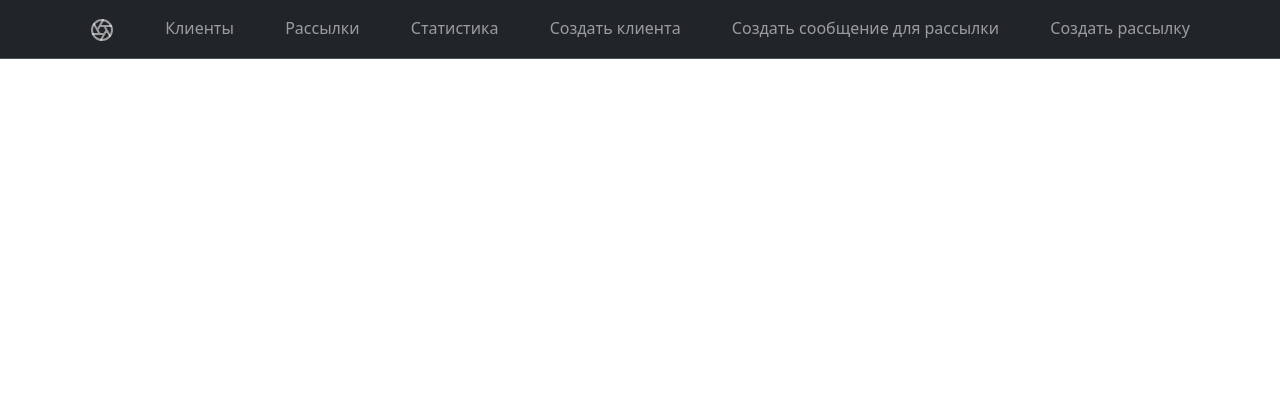
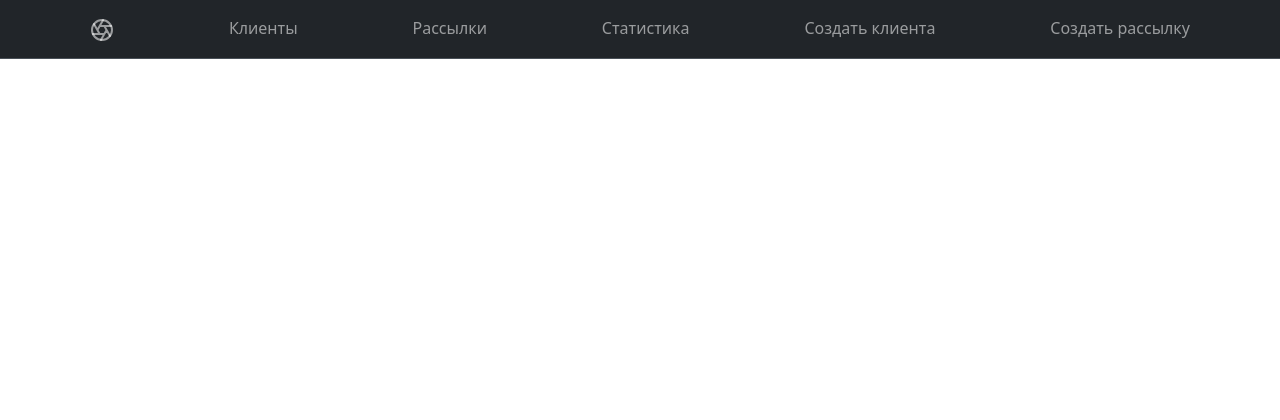
Before and after one commit to RenatUrazbakhtin/send_newsletter_service, a Django app: page /client_list/ in a window 1280 px wide. Shown: the top 420 px of the page. Run offline with Django 4.2, Linux system fonts and the light colour scheme; data that the repository does not hold is empty; some libraries are stand-ins or nearby versions.

Commit message:
small changes

```diff
--- a/main/templates/main/base.html
+++ b/main/templates/main/base.html
@@ -94,7 +94,6 @@
           <li class="nav-item"><a class="nav-link" href="{% url 'NewsletterSettings_list' %}">Рассылки</a></li>
           <li class="nav-item"><a class="nav-link" href="#">Статистика</a></li>
           <li class="nav-item"><a class="nav-link" href="{% url 'create_client' %}">Создать клиента</a></li>
-          <li class="nav-item"><a class="nav-link" href="{% url 'NewsletterMessage_create' %}">Создать сообщение для рассылки</a></li>
           <li class="nav-item"><a class="nav-link" href="{% url 'NewsletterSettings_create' %}">Создать рассылку</a></li>
         </ul>
       </div>
```
